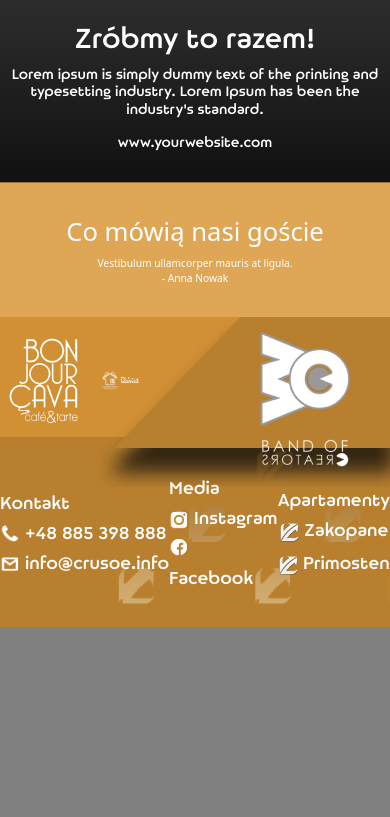
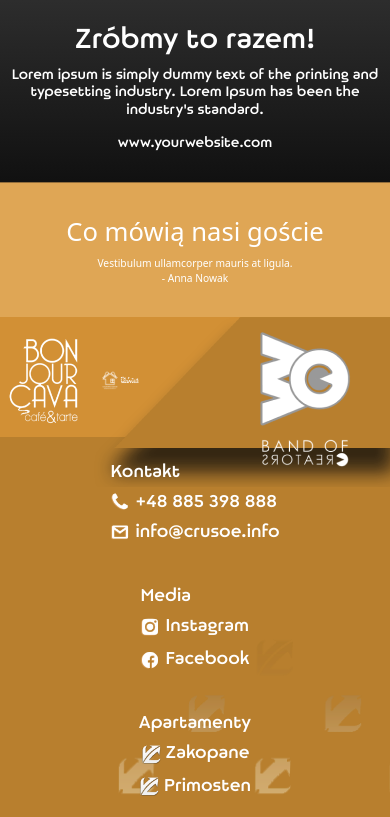
Before and after one commit to MateuszKarpowicz/kruzo, a React (Create React App) app: page / in a window 390 px wide. Shown: the part 2118-2935 px from the top of the page. Before the commit the page ends 2745 px from the top, so only its background shows below. Built offline with nearby package versions, Linux system fonts and the light colour scheme.

Commit message:
footer responsive acctions in styling

```diff
--- a/src/global.css
+++ b/src/global.css
@@ -270,7 +270,11 @@ body {
     left: 0;
     right: 0;
 }
-
+@media screen and (max-width: 850px){
+    .footer-wrapper {
+    height:500px;
+    }
+  }
 .footer-container {
     display : flex;
     width: 100%;
@@ -278,7 +282,6 @@ body {
     font-family: Nineteenth, sans-serif;
     flex-direction: column;
     position: relative;
-
 }
 
 .footer-friends-container {
@@ -356,7 +359,14 @@ body {
     flex-direction: row;
     align-items: center;
     justify-content: center;
+
 }
+@media screen and (max-width: 850px){
+    .footer-contact-container {
+        height: 1000px;
+        flex-direction: column;
+    }
+  }
 
 .footer-contact-container:hover {
     color: black;
@@ -378,6 +388,7 @@ body {
     width: 100%;
     object-fit: cover;
 }
+
 .footer-contact {
     flex: 1;
     display: flex;
```
